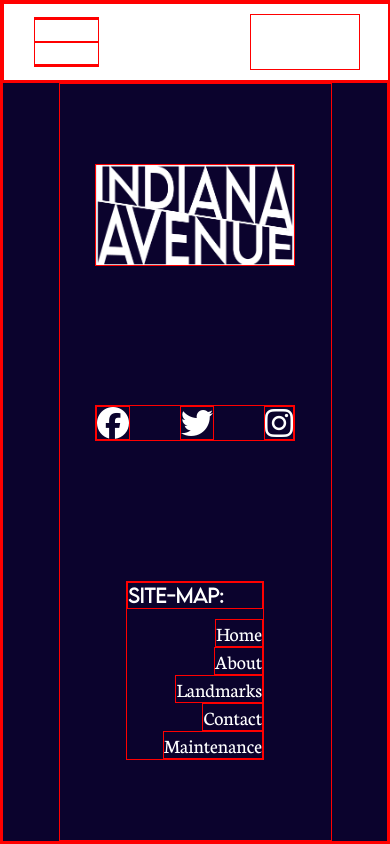
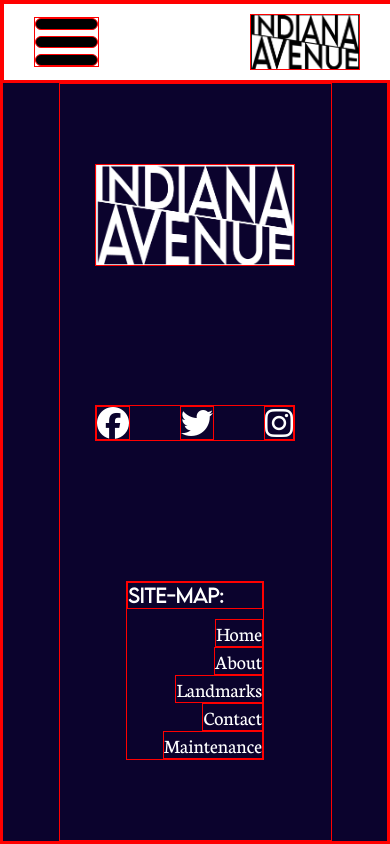
Before and after one commit to jbldwn/indiana_ave, a PHP site: page /contact.php in a window 390 px wide. Run offline with PHP 8.4, Linux system fonts and the light colour scheme; a user stored in the database is signed in; data that the repository does not hold is empty; some libraries are stand-ins or nearby versions.

Commit message:
mobile nav-mobile-blk to properly color for each header.

```diff
--- a/includes/headerBLK.php
+++ b/includes/headerBLK.php
@@ -31,13 +31,12 @@ if (isset($_SESSION['login'])
 }
 
 ?>
-
-<div class="container">
-    <div class="nav-mobile-wrapper">
+<div class="nav-black container">
+    <div class="mobile">
         <div id="ham-icon" onclick="toggleMenu(this)">
-            <div class="bar1"></div>
-            <div class="bar2"></div>
-            <div class="bar3"></div>
+            <div class="bar"></div>
+            <div class="bar"></div>
+            <div class="bar"></div>
             <ul class="mobile-menu">
                 <li><a href="index.php">Home</a></li>
                 <li><a href="landmarks.php">Landmarks</a></li>
@@ -47,7 +46,7 @@ if (isset($_SESSION['login'])
         </div>
         <div class="mobile-icon"></div>
     </div>
-    <div class="nav-wrapper-black">
+    <div class="web">
         <nav>
             <div class="links">
                 <a href="index.php">Home</a>
@@ -58,7 +57,6 @@ if (isset($_SESSION['login'])
             <div class="logo"></div>
         </nav>
         <div class="user-panel">
-
             <?php
             if($login!=null) {
                 echo "<span class='greeting'>Hello $name</span>
@@ -93,18 +91,6 @@ if (isset($_SESSION['login'])
 
 
             ?>
-            <!--            <button class="delete">-->
-            <!--                <i class="fa-solid fa-right-from-bracket fa-xl"></i>-->
-            <!--                <span class="label">Logout</span>-->
-            <!--            </button>-->
-            <!--            <button class="edit">-->
-            <!--                <i class="fa-solid fa-user fa-xl"></i>-->
-            <!--                <span class="label">Profile</span>-->
-            <!--            </button>-->
-            <!--            <button class="save">-->
-            <!--                <i class="fa-solid fa-clipboard-user fa-xl"></i>-->
-            <!--                <span class="label">Roster</span>-->
-            <!--            </button>-->
         </div>
     </div>
 </div>
--- a/www/css/styles.css
+++ b/www/css/styles.css
@@ -549,29 +549,53 @@ h1, h2, h3, h4, h5, h6, p {
       .nav-wrapper .user-panel .ctrls .delete:hover {
         background-color: #5e1608; }
 
-.nav-wrapper-black {
+.nav-black .mobile {
+  padding: 10px 30px;
   width: 100%;
-  display: contents; }
-  .nav-wrapper-black nav {
+  background-color: #FFF;
+  display: none;
+  justify-content: space-between;
+  align-items: center; }
+  .nav-black .mobile #ham-icon {
+    height: 50px;
+    width: 65px;
+    display: flex;
+    flex-direction: column;
+    justify-content: space-between; }
+    .nav-black .mobile #ham-icon .bar {
+      width: 100%;
+      height: 25%;
+      border-radius: 38px;
+      background-color: #000;
+      transition: 0.4s; }
+  .nav-black .mobile .mobile-icon {
+    width: 110px;
+    height: 56px;
+    background-image: url(../assets/Logo/IndianaAveLogo-blk.png);
+    background-position: center;
+    background-repeat: no-repeat;
+    background-size: cover; }
+
+.nav-black .web nav {
   padding: 35px 0;
   border-bottom: solid 2px #000;
   display: flex;
   justify-content: space-between;
   align-items: baseline; }
-    .nav-wrapper-black nav .links {
+  .nav-black .web nav .links {
     margin-left: 30px;
-      width: 500px;
+    width: 65%;
     display: flex;
     justify-content: space-between; }
-      .nav-wrapper-black nav .links a {
+    .nav-black .web nav .links a {
       text-decoration: none;
       color: #000;
       font-size: 18px;
       font-family: LM; }
-      .nav-wrapper-black nav .links a:hover {
+    .nav-black .web nav .links a:hover {
       font-family: LMB;
       font-size: 18px; }
-    .nav-wrapper-black nav .logo {
+  .nav-black .web nav .logo {
     margin-right: 30px;
     width: 110px;
     height: 56px;
@@ -579,49 +603,24 @@ h1, h2, h3, h4, h5, h6, p {
     background-position: center;
     background-repeat: no-repeat;
     background-size: cover; }
-  .nav-wrapper-black .user-panel {
+
+.nav-black .web .user-panel {
   height: 50px;
   width: 100%;
   display: flex;
   justify-content: space-between;
   align-items: center;
   margin: 5px 0; }
-    .nav-wrapper-black .user-panel .greeting {
+  .nav-black .web .user-panel .greeting {
     margin-left: 30px;
     color: #000; }
-    .nav-wrapper-black .user-panel .ctrls {
+  .nav-black .web .user-panel .ctrls {
     margin-right: 30px;
     color: #FFF; }
-      .nav-wrapper-black .user-panel .ctrls button {
+    .nav-black .web .user-panel .ctrls button {
       width: 110px;
       height: 45px;
       margin-left: 10px; }
-
-.nav-mobile-wrapper {
-  padding: 10px 30px;
-  width: 100%;
-  display: none;
-  justify-content: space-between;
-  align-items: center; }
-  .nav-mobile-wrapper #ham-icon {
-    height: 50px;
-    width: 65px;
-    display: flex;
-    flex-direction: column;
-    justify-content: space-between; }
-    .nav-mobile-wrapper #ham-icon .bar {
-      width: 100%;
-      height: 25%;
-      border-radius: 38px;
-      background-color: #FFF;
-      transition: 0.4s; }
-  .nav-mobile-wrapper .mobile-icon {
-    width: 110px;
-    height: 56px;
-    background-image: url(../assets/Logo/IndianaAveLogo-wht.png);
-    background-position: center;
-    background-repeat: no-repeat;
-    background-size: cover; }
 
 .open .mobile-menu {
   display: flex;
@@ -651,12 +650,13 @@ h1, h2, h3, h4, h5, h6, p {
     font-family: LMB; }
 
 @media (max-width: 850px) {
-  .nav-wrapper {
-    display: none;
-    margin: -20px; }
   .nav-wrapper-black {
     display: none; }
   .nav-mobile-wrapper {
+    display: flex; }
+  .nav-black .web {
+    display: none; }
+  .nav-black .mobile {
     display: flex; } }
 
 @font-face {
--- a/www/scss/nav.scss
+++ b/www/scss/nav.scss
@@ -92,9 +92,43 @@
     }
 }
 
-.nav-wrapper-black{
+.nav-black{
+
+    .mobile{
+        padding: 10px 30px;
         width: 100%;
-    display:contents;
+        //height: 12vh;
+        background-color: $siteWhite;
+
+        display: none;
+        justify-content: space-between;
+        align-items: center;
+        #ham-icon{
+            height: 50px;
+            width: 65px;
+
+            display: flex;
+            flex-direction: column;
+            justify-content: space-between;
+
+            .bar{
+                width: 100%;
+                height: 25%;
+                border-radius: 38px;
+                background-color: $siteBlack;
+                transition: 0.4s;
+            }
+        }
+        .mobile-icon{
+            width: 110px;
+            height: 56px;
+            background-image: url(../assets/Logo/IndianaAveLogo-blk.png);
+            background-position: center;
+            background-repeat: no-repeat;
+            background-size: cover;
+        }
+    }
+    .web{
         nav{
             padding: 35px 0;
             border-bottom: solid 2px $siteBlack;
@@ -106,7 +140,7 @@
                 //line-height: 80px;
 
                 margin-left:30px;
-            width: 500px;
+                width: 65%;
                 display: flex;
                 justify-content: space-between;
                 a{
@@ -181,40 +215,7 @@
         }
     }
 
-.nav-mobile-wrapper{
-    padding: 10px 30px;
-    width: 100%;
-    display: none;
-    justify-content: space-between;
-    align-items: center;
-    #ham-icon{
-        height: 50px;
-        width: 65px;
-
-        display: flex;
-        flex-direction: column;
-        justify-content: space-between;
-
-        .bar{
-            width: 100%;
-            height: 25%;
-            border-radius: 38px;
-            background-color: $siteWhite;
-            transition: 0.4s;
 }
-    }
-    .mobile-icon{
-        width: 110px;
-        height: 56px;
-        background-image: url(../assets/Logo/IndianaAveLogo-wht.png);
-        background-position: center;
-        background-repeat: no-repeat;
-        background-size: cover;
-    }
-}
-
-
-
 
 .open .mobile-menu {
     display: flex;
@@ -251,13 +252,48 @@
 }
 
 
+//.open .mobile {
+//    display: flex;
+//    flex-direction: column;
+//    align-items: center;
+//    justify-content: flex-start;
+//    height: 2500px;
+//}
+
+//.mobile{
+//    display: none;
+//    position: absolute;
+//    top: 75px;
+//    left: 0;
+//    width: 100%;
+//    background-color: $btOrgAA;
+//    z-index:99;
+//    padding-top: 20vh;
+//    li{
+//        list-style-type: none;
+//        margin: 20px;
+//    }
+//
+//    a{
+//        color: $siteWhite;
+//        font-size: 20px;
+//        font-family: LM;
+//        text-decoration: none;
+//    }
+//
+//    a:hover{
+//        font-family: LMB;
+//    }
+//}
+
+
 
 @media (max-width: $mobileWidth){
 
-    .nav-wrapper{
-        display: none;
-        margin: -20px;
-    }
+    //.nav-wrapper{
+    //    display: none;
+    //    margin: -20px;
+    //}
 
     .nav-wrapper-black{
         display: none;
@@ -266,4 +302,16 @@
     .nav-mobile-wrapper{
         display: flex;
     }
+    .nav-black{
+        //height: 70px;
+
+        .web{
+            display: none;
         }
+
+        .mobile{
+            display: flex;
+        }
+    }
+
+}
```
Lines whose indentation alone changed are shown as unchanged.
